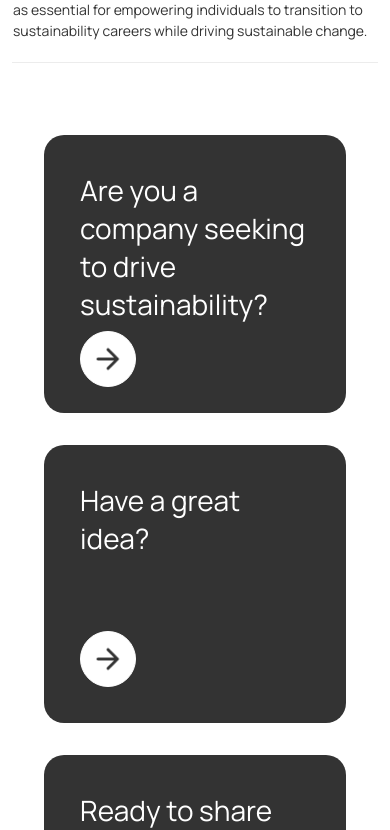
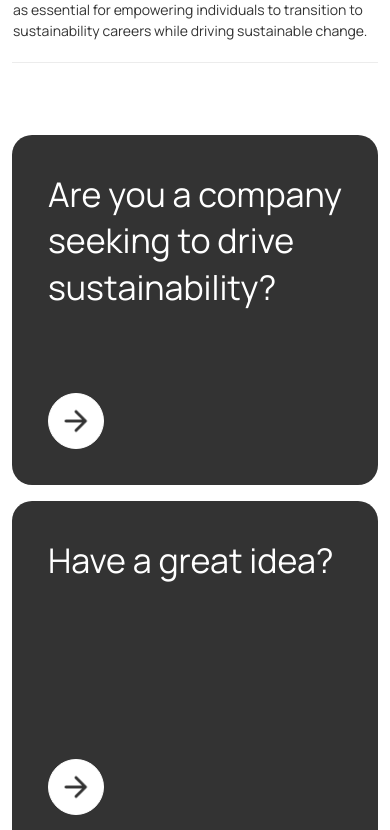
Before and after one commit to UwaVerdeNGO/web-site, a React (Create React App) app: page / in a window 390 px wide. Shown: the part 2223-3053 px from the top of the page. Built offline with nearby package versions, Linux system fonts and the light colour scheme.

Commit message:
Change horizontal cards section

```diff
--- a/src/components/card/styles.module.scss
+++ b/src/components/card/styles.module.scss
@@ -1,11 +1,10 @@
-@import "../../styles/variables";
+@import '../../styles/variables';
 
 .wrapper {
   display: flex;
   flex-direction: column;
   border-radius: 20px;
-	transition: all .3s;
-
+  transition: all 0.3s;
 }
 
 .bigSpacing {
@@ -25,7 +24,11 @@
 }
 
 .gradientPurple {
-	background: linear-gradient(0deg, $primary400Purple -50.12%, $primary300Purple 138.88%);
+  background: linear-gradient(
+    0deg,
+    $primary400Purple -50.12%,
+    $primary300Purple 138.88%
+  );
   border: 2px solid $primary300Purple;
 }
 
--- a/src/sections/HorizontalCards/styles.module.scss
+++ b/src/sections/HorizontalCards/styles.module.scss
@@ -1,25 +1,20 @@
 @import '../../styles/variables';
 
 .wrapper {
-  display: grid;
-  grid-template-columns: 1fr 1fr 1fr;
+  display: flex;
+  flex-direction: column;
   justify-content: center;
-  margin-bottom: 168px;
-  gap: 40px;
+  padding: 0 12px;
+  margin-bottom: 100px;
+  gap: 16px;
 
-  @media screen and (max-width: 1920px) {
+  @media only screen and (min-width: 1440px) {
+    display: grid;
+    grid-template-columns: 1fr 1fr 1fr;
+    justify-content: space-between;
     padding: 0 28px;
-    gap: 10px;
+    gap: 20px;
     margin-bottom: 250px;
-  }
-  @media screen and (max-width: 1024px) {
-    grid-template-columns: 1fr;
-    gap: 32px;
-    margin: 0 16px;
-  }
-
-  @media screen and (max-width: 660px) {
-    margin-bottom: 76px;
   }
 }
 
@@ -28,12 +23,10 @@
   flex-direction: column;
   justify-content: space-between;
   padding: 0 36px;
-  max-width: 372px;
-  height: 348px;
+  height: 350px;
 
-  @media screen and (max-width: 1024px) {
-    width: 100%;
-    height: 278px !important;
+  @media only screen and (min-width: 1440px) {
+    height: 414px;
   }
 }
 
@@ -43,15 +36,9 @@
   font-weight: 400;
   line-height: 46.44px;
   text-align: left;
-  max-width: 300px;
   margin-top: 36px;
   color: $white;
   transition: all 0.3s;
-
-  @media screen and (max-width: 1024px) {
-    font-size: 28px;
-    line-height: 38px;
-  }
 }
 
 .cardTextHovered {
@@ -72,11 +59,6 @@
   margin: 16px 0 0 0 !important;
   color: $white;
   transition: all 0.3s;
-
-  @media screen and (max-width: 660px) {
-    font-size: 18px;
-    width: 100%;
-  }
 }
 
 .arrowButton {
```
Lines whose indentation alone changed are shown as unchanged.
